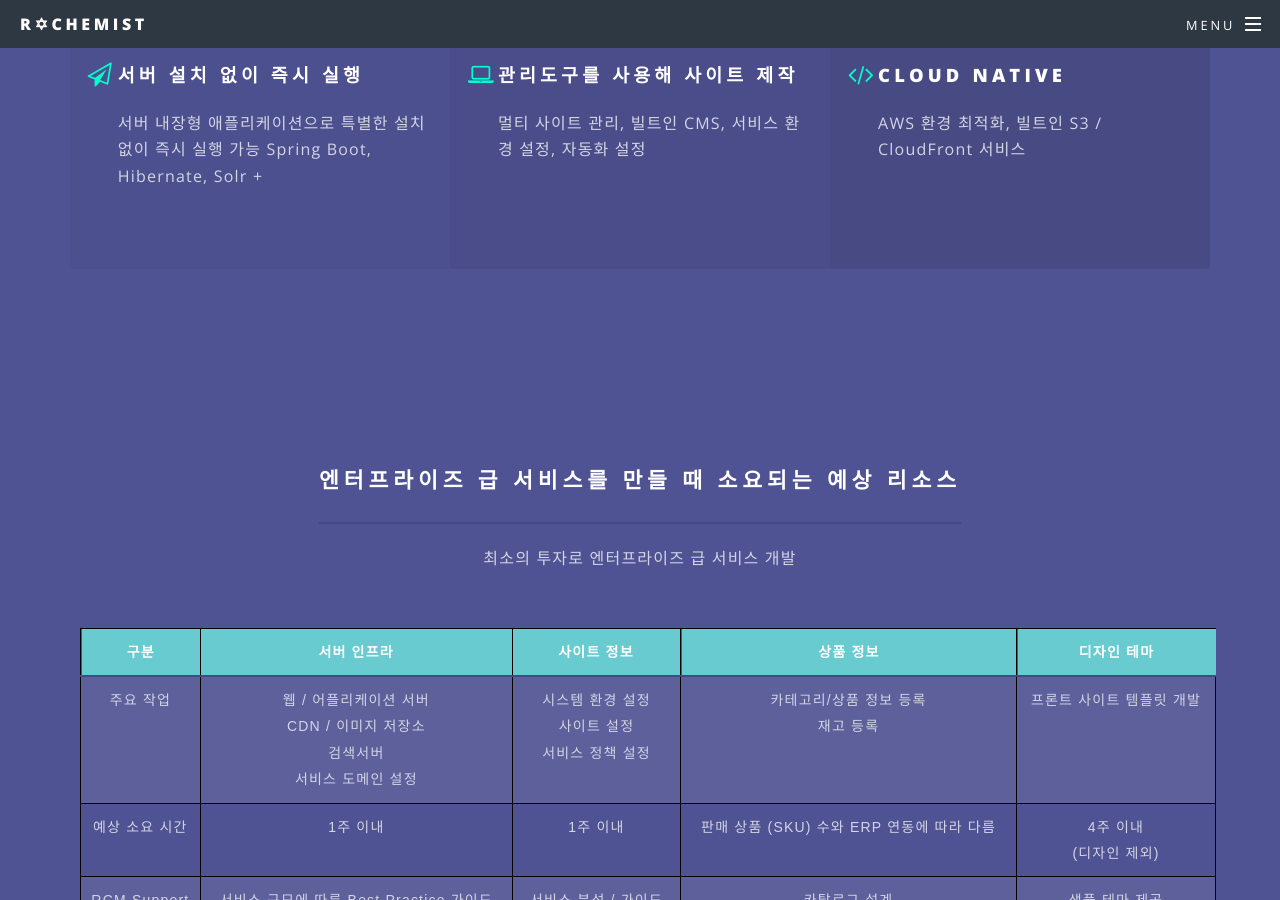
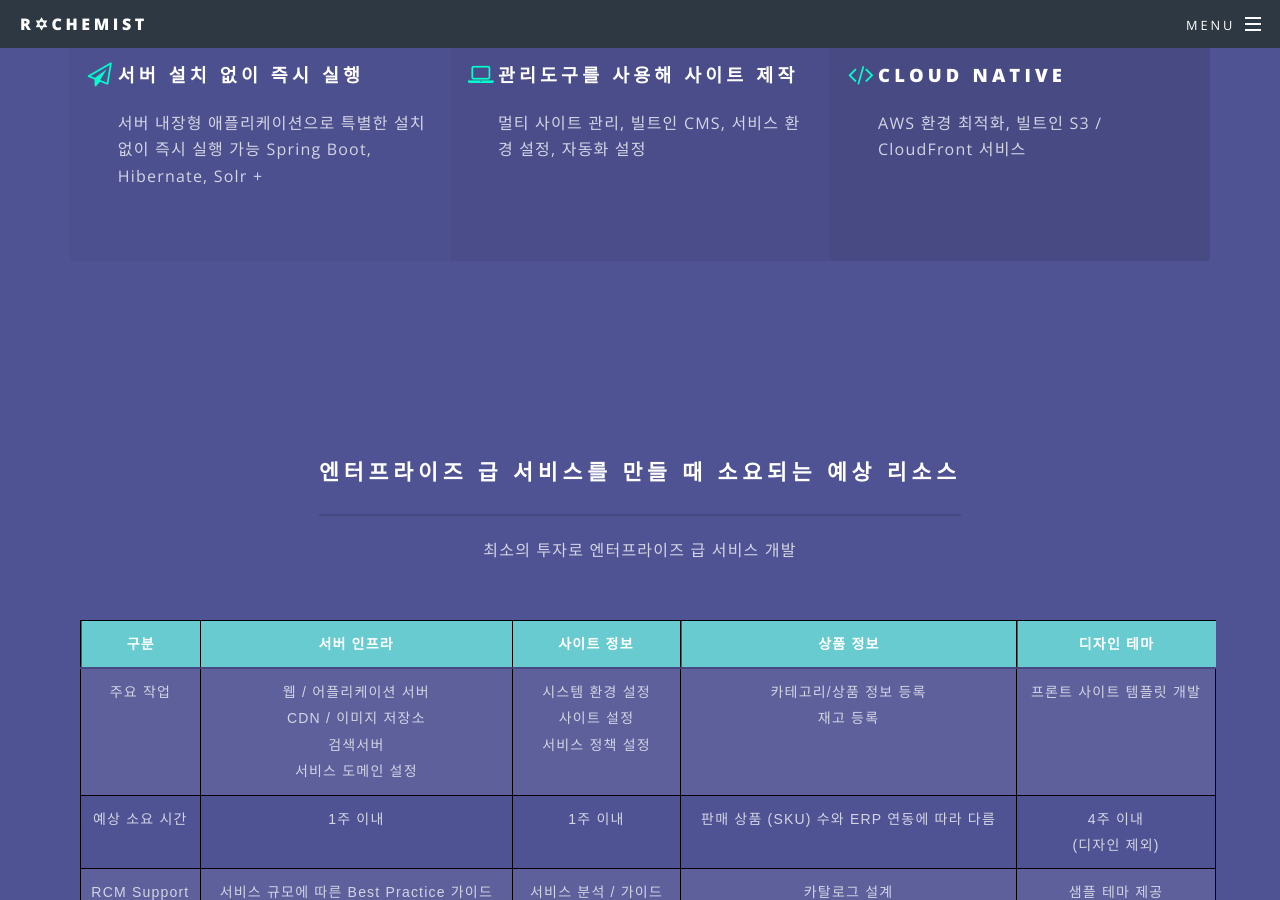
Before and after one commit to rchemist/rchemist.github.io, a Jekyll site: the page built from index.html, in a window 1280 px wide and 900 px high, scrolled down 1167 px. Built offline with Jekyll 4.4.1, drawn with Linux system fonts in a browser that asks for light colours.

```diff
--- a/css/main.scss
+++ b/css/main.scss
@@ -894,7 +894,7 @@ $baseurl: '{{ site.baseurl }}/images';
 		width: 100%;
 
 		li {
-			@include padding(4em, 1em, (0,0,1,2em));
+			@include padding(4em, 1em, (0,0,0.5,2em));
 			display: block;
 			position: relative;
 			text-align: left;
```
